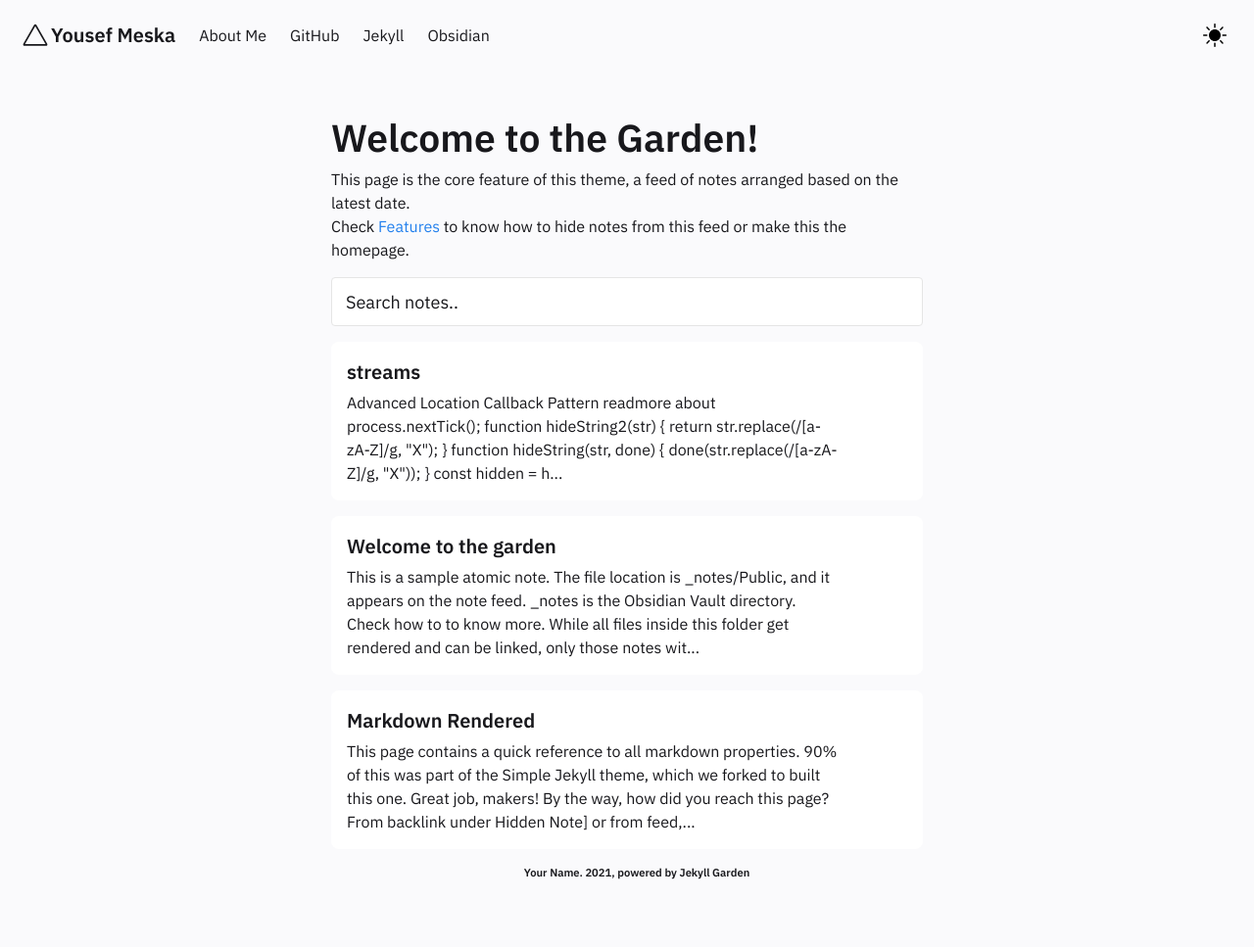
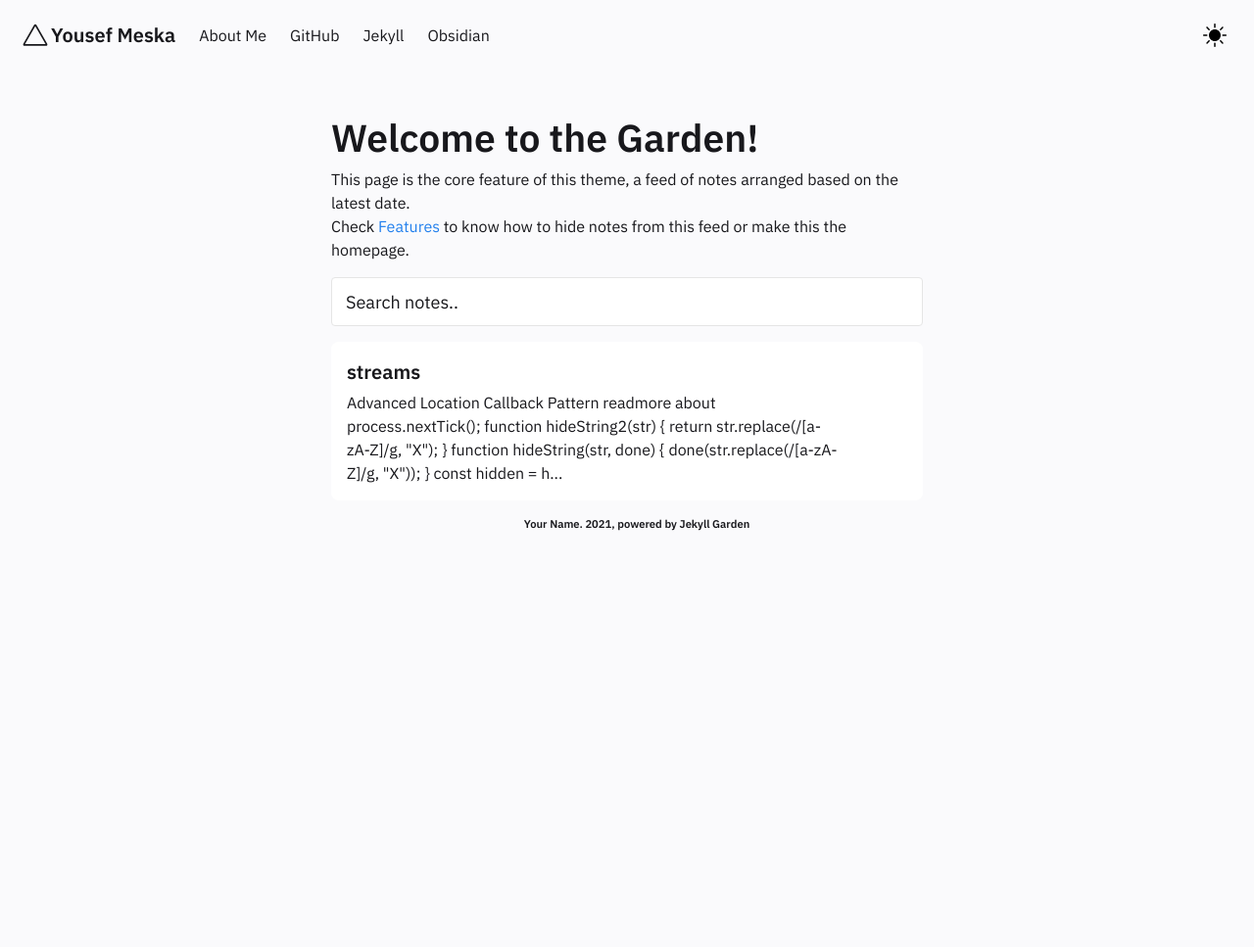
Before and after one commit to 0x00-cloud/0x00-cloud.github.io, a Jekyll site: the page built from pages/notes.md, in a window 1280 px wide. Shown: the whole page at 98% size. Built offline with Jekyll 4.4.1, drawn with Linux system fonts in a browser that asks for light colours; after the commit the page ends 900 px from its top, so only the background shows below that.

Commit message:
trying my best

```diff
--- a/_notes/Public/Markdown Rendered.md
+++ b/_notes/Public/Markdown Rendered.md
@@ -1,6 +1,6 @@
 ---
 title : Markdown Rendered
-notetype : feed
+notetype : unfeed
 date : 01-02-2021
 ---
 
--- a/_notes/Public/Welcome to the garden.md
+++ b/_notes/Public/Welcome to the garden.md
@@ -1,6 +1,6 @@
 ---
 title : Welcome to the garden
-notetype : feed
+notetype : unfeed
 date : 15-04-2021
 ---
 
```
Also changed, not shown: README.md (+1 -43 lines), _posts/test.md (deleted, +0 -7 lines).
